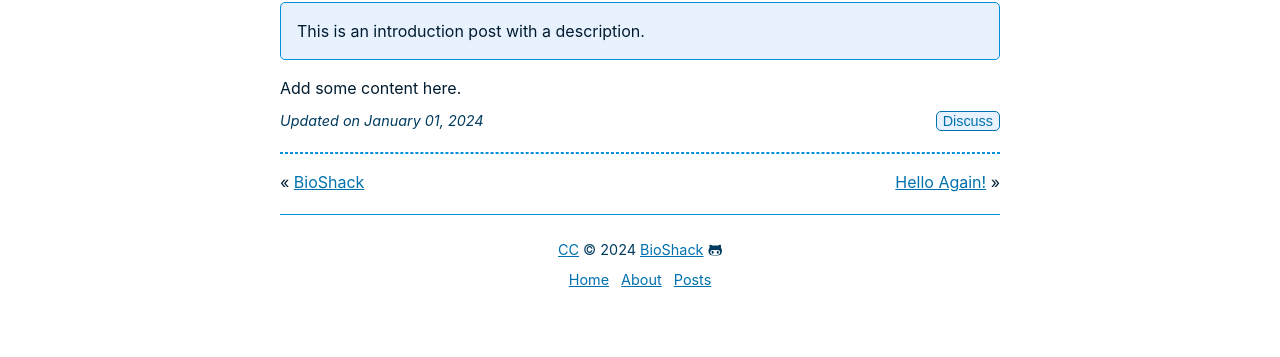
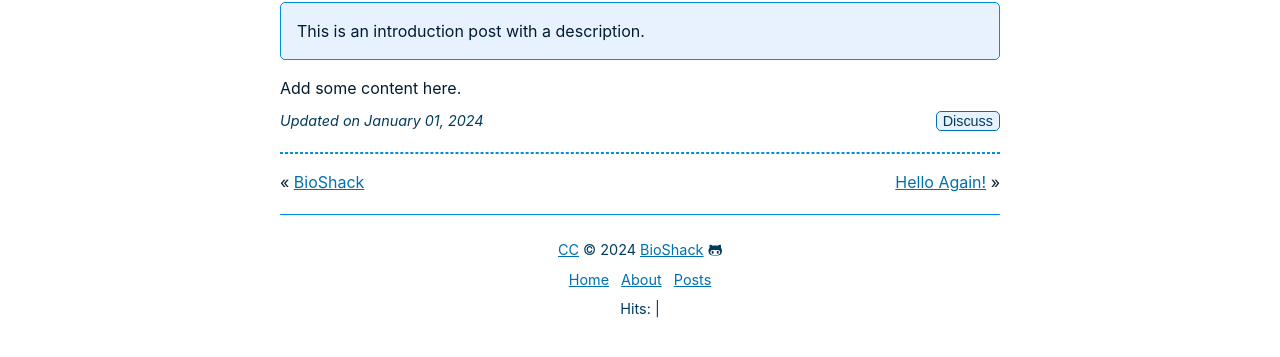
Before and after one commit to megdna/pond, a Jekyll site: the page built from _posts/2024-01-01-hello-world.md, in a window 1280 px wide. Shown: the part 245-602 px from the top of the page. Built offline with Jekyll 4.4.1, drawn with Linux system fonts in a browser that asks for light colours; a script that is not in the unit is left out.

Commit message:
Update theme

```diff
--- a/_includes/footer.html
+++ b/_includes/footer.html
@@ -19,5 +19,5 @@
 
 {% if site.tinylytics %}
 <script src="https://tinylytics.app/embed/{{ site.tinylytics }}.js?hits&kudos=💙" defer></script>
-<span class="tinylytics_hits"></span><span class="tinylytics_kudos"></span>
+<p>Hits: <span class="tinylytics_hits"></span> | <span class="tinylytics_kudos"></span></p>
 {% endif %}
--- a/style.css
+++ b/style.css
@@ -199,7 +199,7 @@ button:hover {
 button a {
   text-decoration: none;
 }
-button, cite, dd {
+button, button a, cite, dd {
   color: var(--meta);
   font-size: 0.9rem;
 }
```
